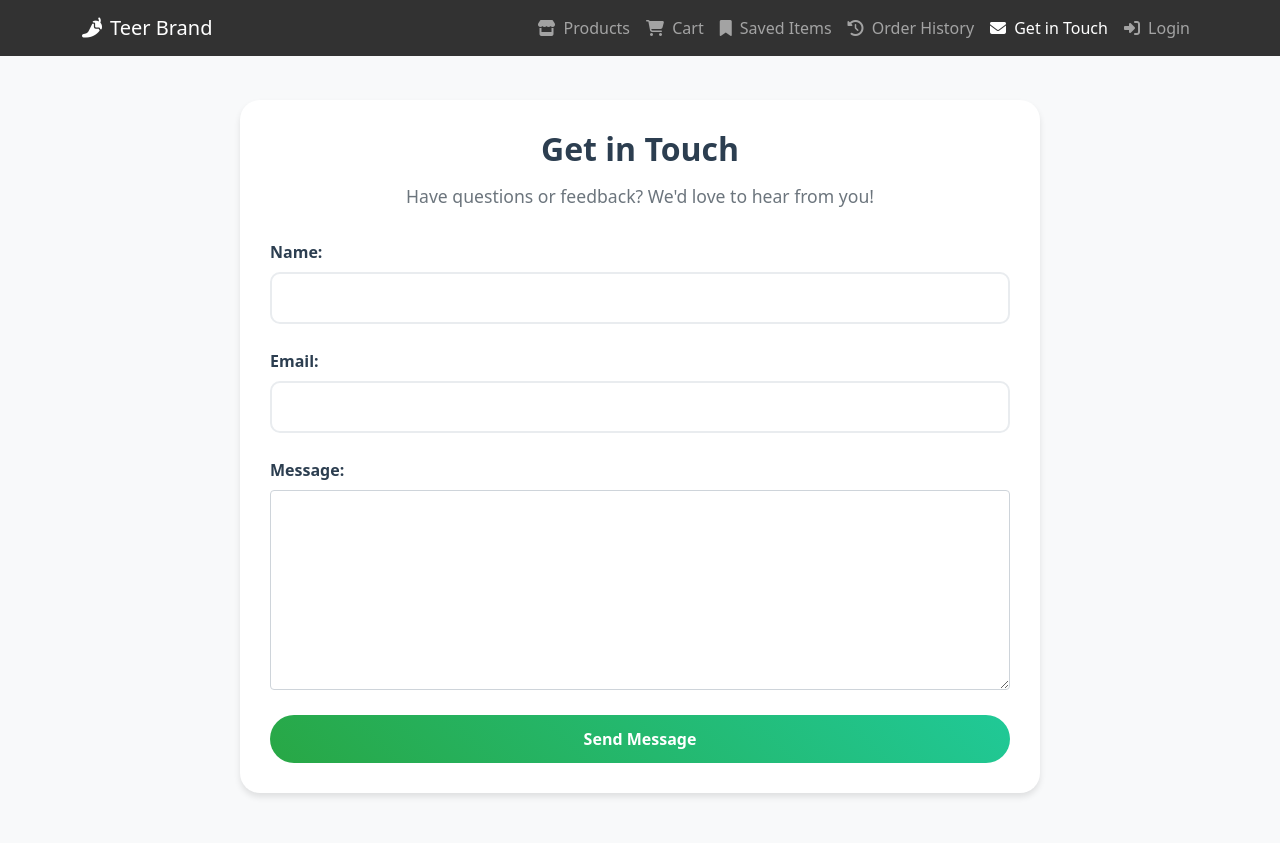
After one commit to ShreshthTarwey/Teer_Brand, a PHP site: page /CA2/Server_Side_PHP/contact_form.php in a window 1280 px wide. The commit adds this page. Run offline with PHP 8.4, Linux system fonts and the light colour scheme.

Commit message:
Added some features in Server_Side_Scripting, Reduced the load

```diff
--- a/Server_Side_PHP/cart.php
+++ b/Server_Side_PHP/cart.php
@@ -270,6 +270,9 @@ foreach ($cartItems as $item) {
                             <i class="fas fa-history me-1"></i> Order History
                         </a>
                     </li>
+                    <li class="nav-item">
+                        <a class="nav-link" href="contact_form.php">Get in Touch</a>
+                    </li>
                 </ul>
             </div>
         </div>
--- /dev/null
+++ b/Server_Side_PHP/contact_form.php
@@ -0,0 +1,289 @@
+<?php
+session_start();
+require_once 'config/database.php';
+
+$name = $email = $message = "";
+$nameErr = $emailErr = $messageErr = "";
+$successMessage = "";
+
+
+try {
+    $sql = "CREATE TABLE IF NOT EXISTS contacts (
+        contact_id INT AUTO_INCREMENT PRIMARY KEY,
+        name VARCHAR(100) NOT NULL,
+        email VARCHAR(100) NOT NULL,
+        message TEXT NOT NULL,
+        created_at TIMESTAMP DEFAULT CURRENT_TIMESTAMP
+    )";
+    $pdo->exec($sql);
+} catch(PDOException $e) {
+    echo "Error creating table: " . $e->getMessage();
+    die();
+}
+
+
+if ($_SERVER["REQUEST_METHOD"] == "POST") {
+    // Validate name
+    if (empty($_POST["name"])) {
+        $nameErr = "Name is required";
+    } else {
+        $name = test_input($_POST["name"]);
+
+        if (!preg_match("/^[a-zA-Z ]*$/",$name)) {
+            $nameErr = "Only letters and white space allowed";
+        }
+    }
+
+    // Validate email
+    if (empty($_POST["email"])) {
+        $emailErr = "Email is required";
+    } else {
+        $email = test_input($_POST["email"]);
+
+        if (!filter_var($email, FILTER_VALIDATE_EMAIL)) {
+            $emailErr = "Invalid email format";
+        }
+    }
+
+
+    if (empty($_POST["message"])) {
+        $messageErr = "Message is required";
+    } else {
+        $message = test_input($_POST["message"]);
+    }
+
+
+    if (empty($nameErr) && empty($emailErr) && empty($messageErr)) {
+        try {
+            // Prepare SQL statement
+            $stmt = $pdo->prepare("INSERT INTO contacts (name, email, message) VALUES (:name, :email, :message)");
+
+            // Bind parameters
+            $stmt->bindParam(':name', $name);
+            $stmt->bindParam(':email', $email);
+            $stmt->bindParam(':message', $message);
+
+            // Execute the statement
+            $stmt->execute();
+
+            $successMessage = "Thank you for your message! We will get back to you soon.";
+            // Clear form
+            $name = $email = $message = "";
+        } catch(PDOException $e) {
+            $successMessage = "Error: " . $e->getMessage();
+        }
+    }
+}
+
+
+function test_input($data) {
+    $data = trim($data);
+    $data = stripslashes($data);
+    $data = htmlspecialchars($data);
+    return $data;
+}
+?>
+
+<!DOCTYPE html>
+<html lang="en">
+<head>
+    <meta charset="UTF-8">
+    <meta name="viewport" content="width=device-width, initial-scale=1.0">
+    <title>Contact Us - Teer Brand</title>
+    <link href="https://cdn.jsdelivr.net/npm/bootstrap@5.1.3/dist/css/bootstrap.min.css" rel="stylesheet">
+    <link rel="stylesheet" href="https://cdnjs.cloudflare.com/ajax/libs/font-awesome/6.5.1/css/all.min.css">
+    <style>
+        .contact-container {
+            max-width: 800px;
+            margin: 100px auto 50px;
+            padding: 30px;
+            background: white;
+            border-radius: 20px;
+            box-shadow: 0 4px 6px rgba(0,0,0,0.1);
+            animation: fadeIn 0.5s ease-out;
+        }
+
+        .form-group {
+            margin-bottom: 25px;
+        }
+
+        label {
+            display: block;
+            margin-bottom: 8px;
+            font-weight: 600;
+            color: #2c3e50;
+        }
+
+        input[type="text"],
+        input[type="email"],
+        textarea {
+            width: 100%;
+            padding: 12px;
+            border: 2px solid #e9ecef;
+            border-radius: 10px;
+            font-size: 16px;
+            transition: all 0.3s ease;
+        }
+
+        input[type="text"]:focus,
+        input[type="email"]:focus,
+        textarea:focus {
+            border-color: #28a745;
+            box-shadow: 0 0 0 0.2rem rgba(40, 167, 69, 0.25);
+        }
+
+        textarea {
+            height: 200px;
+            resize: vertical;
+        }
+
+        .error {
+            color: #dc3545;
+            font-size: 14px;
+            margin-top: 5px;
+        }
+
+        .success {
+            color: #28a745;
+            font-size: 16px;
+            margin-bottom: 20px;
+            padding: 15px;
+            background-color: #d4edda;
+            border-radius: 10px;
+            border: 1px solid #c3e6cb;
+        }
+
+        .submit-btn {
+            background: linear-gradient(45deg, #28a745, #20c997);
+            color: white;
+            padding: 12px 30px;
+            border: none;
+            border-radius: 30px;
+            font-weight: 600;
+            font-size: 16px;
+            transition: all 0.3s ease;
+            width: 100%;
+        }
+
+        .submit-btn:hover {
+            transform: translateY(-3px);
+            box-shadow: 0 10px 20px rgba(40, 167, 69, 0.2);
+        }
+
+        .navbar {
+            background-color: rgba(0,0,0,0.8) !important;
+            backdrop-filter: blur(10px);
+        }
+
+        @keyframes fadeIn {
+            from { opacity: 0; }
+            to { opacity: 1; }
+        }
+
+        .contact-header {
+            text-align: center;
+            margin-bottom: 30px;
+        }
+
+        .contact-header h2 {
+            color: #2c3e50;
+            font-weight: 700;
+            margin-bottom: 15px;
+        }
+
+        .contact-header p {
+            color: #6c757d;
+            font-size: 1.1rem;
+        }
+    </style>
+</head>
+<body class="bg-light">
+    <nav class="navbar navbar-expand-lg navbar-dark fixed-top">
+        <div class="container">
+            <a class="navbar-brand" onclick="window.location.href='products.php'">
+                <i class="fas fa-pepper-hot me-2"></i>Teer Brand
+            </a>
+            <button class="navbar-toggler" type="button" data-bs-toggle="collapse" data-bs-target="#navbarNav">
+                <span class="navbar-toggler-icon"></span>
+            </button>
+            <div class="collapse navbar-collapse" id="navbarNav">
+                <ul class="navbar-nav ms-auto">
+                    <li class="nav-item">
+                        <a class="nav-link" href="products.php">
+                            <i class="fas fa-store me-1"></i> Products
+                        </a>
+                    </li>
+                    <li class="nav-item">
+                        <a class="nav-link" href="cart.php">
+                            <i class="fas fa-shopping-cart me-1"></i> Cart
+                        </a>
+                    </li>
+                    <li class="nav-item">
+                        <a class="nav-link" href="saved_items.php">
+                            <i class="fas fa-bookmark me-1"></i> Saved Items
+                        </a>
+                    </li>
+                    <li class="nav-item">
+                        <a class="nav-link" href="order_history.php">
+                            <i class="fas fa-history me-1"></i> Order History
+                        </a>
+                    </li>
+                    <li class="nav-item">
+                        <a class="nav-link active" href="contact_form.php">
+                            <i class="fas fa-envelope me-1"></i> Get in Touch
+                        </a>
+                    </li>
+                    <?php if(isset($_SESSION['user_id'])): ?>
+                        <li class="nav-item">
+                            <a class="nav-link" href="logout.php">
+                                <i class="fas fa-sign-out-alt me-1"></i> Logout
+                            </a>
+                        </li>
+                    <?php else: ?>
+                        <li class="nav-item">
+                            <a class="nav-link" href="login.php">
+                                <i class="fas fa-sign-in-alt me-1"></i> Login
+                            </a>
+                        </li>
+                    <?php endif; ?>
+                </ul>
+            </div>
+        </div>
+    </nav>
+
+    <div class="contact-container">
+        <div class="contact-header">
+            <h2>Get in Touch</h2>
+            <p>Have questions or feedback? We'd love to hear from you!</p>
+        </div>
+
+        <?php if (!empty($successMessage)): ?>
+            <div class="success"><?php echo $successMessage; ?></div>
+        <?php endif; ?>
+
+        <form method="post" action="<?php echo htmlspecialchars($_SERVER["PHP_SELF"]); ?>">
+            <div class="form-group">
+                <label for="name">Name:</label>
+                <input type="text" id="name" name="name" value="<?php echo $name; ?>" class="form-control">
+                <span class="error"><?php echo $nameErr; ?></span>
+            </div>
+
+            <div class="form-group">
+                <label for="email">Email:</label>
+                <input type="email" id="email" name="email" value="<?php echo $email; ?>" class="form-control">
+                <span class="error"><?php echo $emailErr; ?></span>
+            </div>
+
+            <div class="form-group">
+                <label for="message">Message:</label>
+                <textarea id="message" name="message" class="form-control"><?php echo $message; ?></textarea>
+                <span class="error"><?php echo $messageErr; ?></span>
+            </div>
+
+            <button type="submit" class="submit-btn">Send Message</button>
+        </form>
+    </div>
+
+    <script src="https://cdn.jsdelivr.net/npm/bootstrap@5.1.3/dist/js/bootstrap.bundle.min.js"></script>
+</body>
+</html>
--- a/Server_Side_PHP/products.php
+++ b/Server_Side_PHP/products.php
@@ -261,6 +261,11 @@ $products = $stmt->fetchAll(PDO::FETCH_ASSOC);
                     <li class="nav-item">
                         <a class="nav-link" href="order_history.php">
                             <i class="fas fa-history me-1"></i> Order History
+                        </a>
+                    </li>
+                    <li class="nav-item">
+                        <a class="nav-link" href="contact_form.php">
+                            <i class="fas fa-envelope me-1"></i> Get in Touch
                         </a>
                     </li>
                     <?php if(isset($_SESSION['user_id'])): ?>
```
Also changed, not shown: Garam.png (deleted), image.png (deleted), imaggg1.png (deleted), imaggg2.png (deleted), imaggg3.png (deleted).
